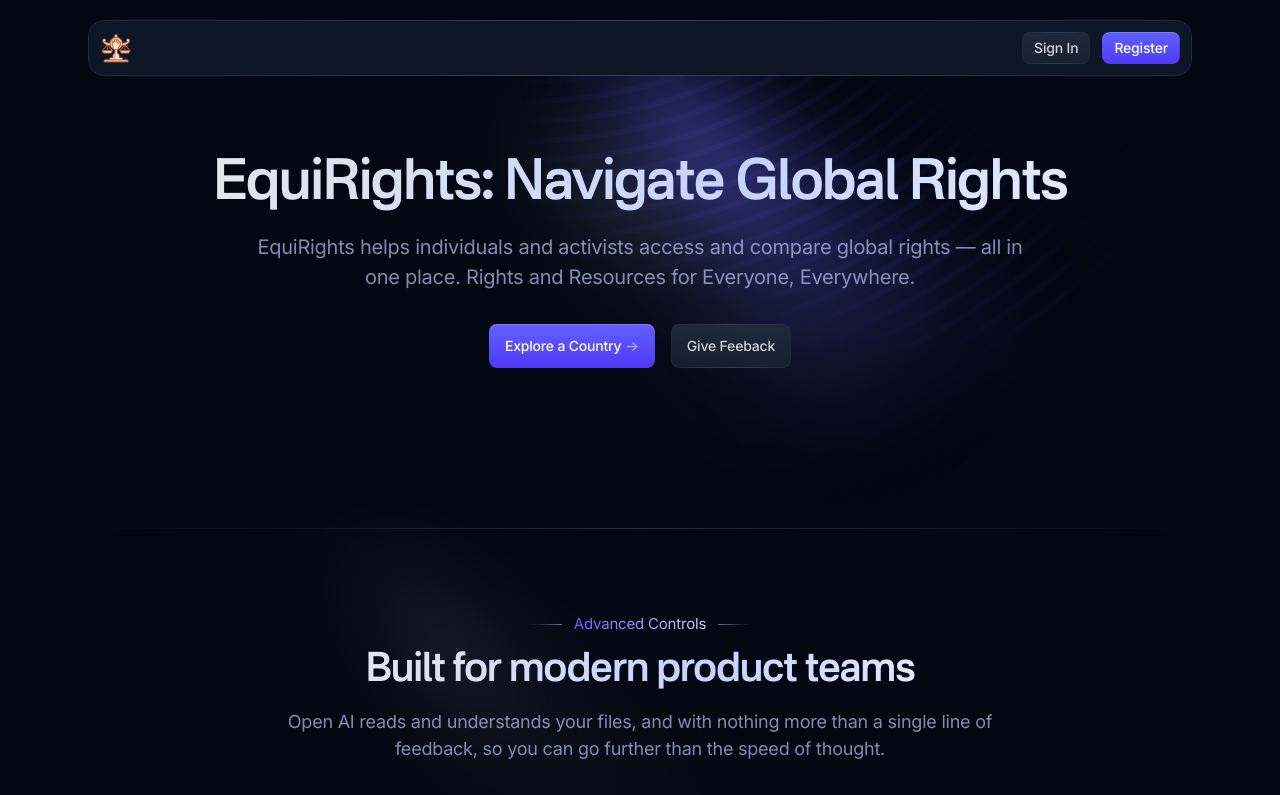
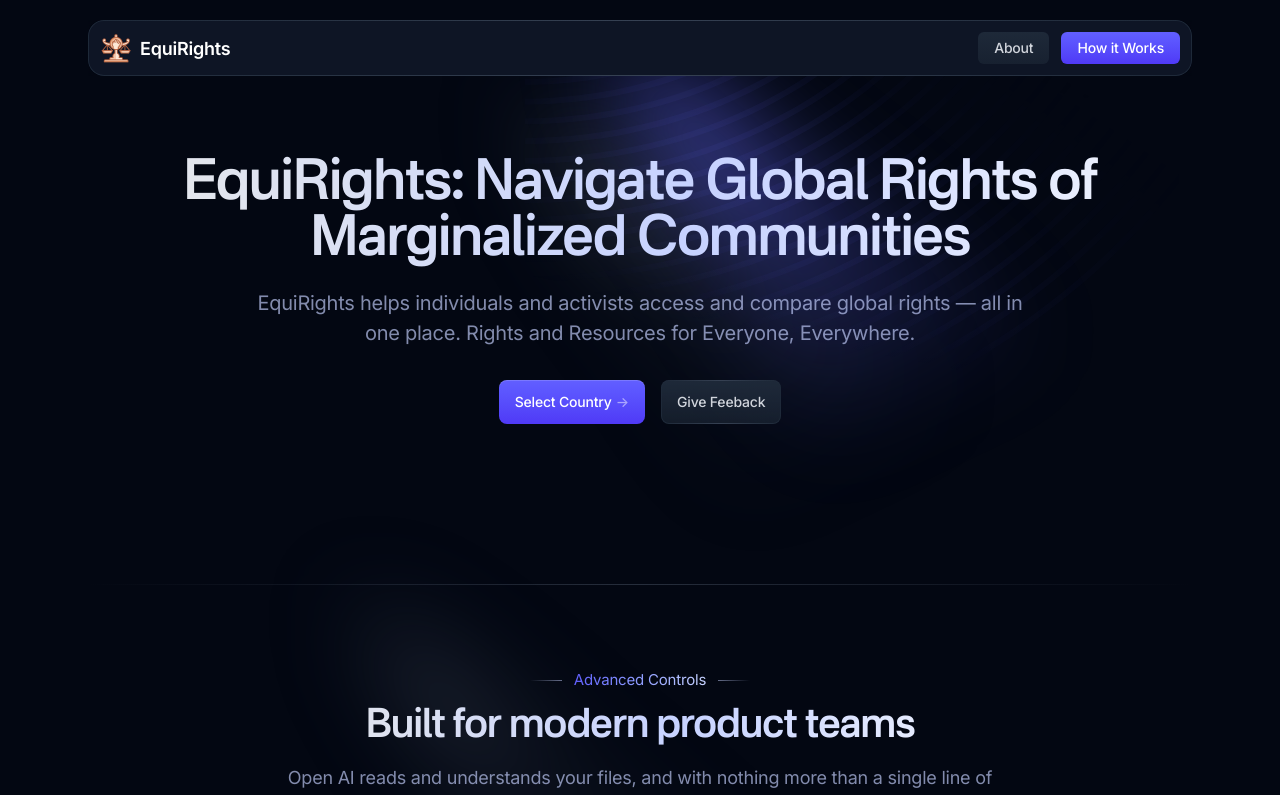
Before and after one commit to vams-skn/equirights, a Next.js app: page / in a window 1280 px wide. Shown: the top 795 px of the page. Built offline with nearby package versions, Linux system fonts and the light colour scheme.

Commit message:
make home page

```diff
--- a/components/hero-home.tsx
+++ b/components/hero-home.tsx
@@ -1,6 +1,3 @@
-// import VideoThumb from "@/public/images/hero-image-01.jpg";
-// import ModalVideo from "@/components/modal-video";
-
 export default function HeroHome() {
   return (
     <section>
@@ -13,7 +10,7 @@ export default function HeroHome() {
               className="animate-[gradient_6s_linear_infinite] bg-[linear-gradient(to_right,var(--color-gray-200),var(--color-indigo-200),var(--color-gray-50),var(--color-indigo-300),var(--color-gray-200))] bg-[length:200%_auto] bg-clip-text pb-5 font-nacelle text-4xl font-semibold text-transparent md:text-5xl"
               data-aos="fade-up"
             >
-              EquiRights: Navigate Global Rights
+              EquiRights: Navigate Global Rights of Marginalized Communities
             </h1>
             <div className="mx-auto max-w-3xl">
               <p
@@ -30,7 +27,7 @@ export default function HeroHome() {
                     href="#0"
                   >
                     <span className="relative inline-flex items-center">
-                      Explore a Country
+                      Select Country
                       <span className="ml-1 tracking-normal text-white/50 transition-transform group-hover:translate-x-0.5">
                         -&gt;
                       </span>
@@ -48,17 +45,6 @@ export default function HeroHome() {
               </div>
             </div>
           </div>
-
-          {/* <ModalVideo
-            thumb={VideoThumb}
-            thumbWidth={1104}
-            thumbHeight={576}
-            thumbAlt="Modal video thumbnail"
-            video="videos//video.mp4"
-            videoWidth={1920}
-            videoHeight={1080}
-          /> */}
-
         </div>
       </div>
     </section>
--- a/components/ui/header.tsx
+++ b/components/ui/header.tsx
@@ -8,27 +8,31 @@ export default function Header() {
     <header className="z-30 mt-2 w-full md:mt-5">
       <div className="mx-auto max-w-6xl px-4 sm:px-6">
         <div className="relative flex h-14 items-center justify-between gap-3 rounded-2xl bg-gray-900/90 px-3 before:pointer-events-none before:absolute before:inset-0 before:rounded-[inherit] before:border before:border-transparent before:[background:linear-gradient(to_right,var(--color-gray-800),var(--color-gray-700),var(--color-gray-800))_border-box] before:[mask-composite:exclude_!important] before:[mask:linear-gradient(white_0_0)_padding-box,_linear-gradient(white_0_0)] after:absolute after:inset-0 after:-z-10 after:backdrop-blur-xs">
-          {/* Site branding */}
+
+          {/* Site Branding */}
           <div className="flex flex-1 items-center">
-            <Logo />
+            <Link href="/" className="flex items-center gap-2 text-white hover:opacity-90">
+              <Logo />
+              <span className="text-lg font-semibold">EquiRights</span>
+            </Link>
           </div>
 
-          {/* Desktop sign in links */}
-          <ul className="flex flex-1 items-center justify-end gap-3">
+          {/* Navigation Links */}
+          <ul className="flex items-center gap-3">
             <li>
               <Link
-                href="/signin"
-                className="btn-sm relative bg-linear-to-b from-gray-800 to-gray-800/60 bg-[length:100%_100%] bg-[bottom] py-[5px] text-gray-300 before:pointer-events-none before:absolute before:inset-0 before:rounded-[inherit] before:border before:border-transparent before:[background:linear-gradient(to_right,var(--color-gray-800),var(--color-gray-700),var(--color-gray-800))_border-box] before:[mask-composite:exclude_!important] before:[mask:linear-gradient(white_0_0)_padding-box,_linear-gradient(white_0_0)] hover:bg-[length:100%_150%]"
+                href="/about"
+                className="btn-sm relative bg-gradient-to-b from-gray-800 to-gray-800/60 text-gray-300 py-[5px] px-4 rounded-md hover:bg-[length:100%_150%]"
               >
-                Sign In
+                About
               </Link>
             </li>
             <li>
               <Link
-                href="/signup"
-                className="btn-sm bg-linear-to-t from-indigo-600 to-indigo-500 bg-[length:100%_100%] bg-[bottom] py-[5px] text-white shadow-[inset_0px_1px_0px_0px_--theme(--color-white/.16)] hover:bg-[length:100%_150%]"
+                href="/how-it-works"
+                className="btn-sm bg-gradient-to-t from-indigo-600 to-indigo-500 text-white py-[5px] px-4 rounded-md hover:bg-[length:100%_150%]"
               >
-                Register
+                How it Works
               </Link>
             </li>
           </ul>
--- a/utils/useMasonry.tsx
+++ /dev/null
@@ -1,67 +0,0 @@
-import { useEffect, useState, useRef } from "react";
-
-const useMasonry = () => {
-  const masonryContainer = useRef<HTMLDivElement | null>(null);
-  const [items, setItems] = useState<ChildNode[]>([]);
-
-  useEffect(() => {
-    if (masonryContainer.current) {
-      const masonryItem = Array.from(masonryContainer.current.children);
-      setItems(masonryItem);
-    }
-  }, []);
-
-  useEffect(() => {
-    const handleMasonry = () => {
-      if (!items || items.length < 1) return;
-      let gapSize = 0;
-      if (masonryContainer.current) {
-        gapSize = parseInt(
-          window
-            .getComputedStyle(masonryContainer.current)
-            .getPropertyValue("grid-row-gap"),
-        );
-      }
-      items.forEach((el) => {
-        if (!(el instanceof HTMLElement)) return;
-        let previous = el.previousSibling;
-        while (previous) {
-          if (previous.nodeType === 1) {
-            el.style.marginTop = "0";
-            if (
-              previous instanceof HTMLElement &&
-              elementLeft(previous) === elementLeft(el)
-            ) {
-              el.style.marginTop =
-                -(elementTop(el) - elementBottom(previous) - gapSize) + "px";
-              break;
-            }
-          }
-          previous = previous.previousSibling;
-        }
-      });
-    };
-
-    handleMasonry();
-    window.addEventListener("resize", handleMasonry);
-    return () => {
-      window.removeEventListener("resize", handleMasonry);
-    };
-  }, [items]);
-
-  const elementLeft = (el: HTMLElement) => {
-    return el.getBoundingClientRect().left;
-  };
-
-  const elementTop = (el: HTMLElement) => {
-    return el.getBoundingClientRect().top + window.scrollY;
-  };
-
-  const elementBottom = (el: HTMLElement) => {
-    return el.getBoundingClientRect().bottom + window.scrollY;
-  };
-
-  return masonryContainer;
-};
-
-export default useMasonry;
--- a/utils/useMousePosition.tsx
+++ /dev/null
@@ -1,27 +0,0 @@
-import { useState, useEffect } from "react";
-
-interface MousePosition {
-  x: number;
-  y: number;
-}
-
-export default function useMousePosition(): MousePosition {
-  const [mousePosition, setMousePosition] = useState<MousePosition>({
-    x: 0,
-    y: 0,
-  });
-
-  useEffect(() => {
-    const handleMouseMove = (event: MouseEvent) => {
-      setMousePosition({ x: event.clientX, y: event.clientY });
-    };
-
-    window.addEventListener("mousemove", handleMouseMove);
-
-    return () => {
-      window.removeEventListener("mousemove", handleMouseMove);
-    };
-  }, []);
-
-  return mousePosition;
-}
```
Also changed, not shown: package.json (+5 -5 lines), 1 other file (tests, documents, lock files or other folders).
